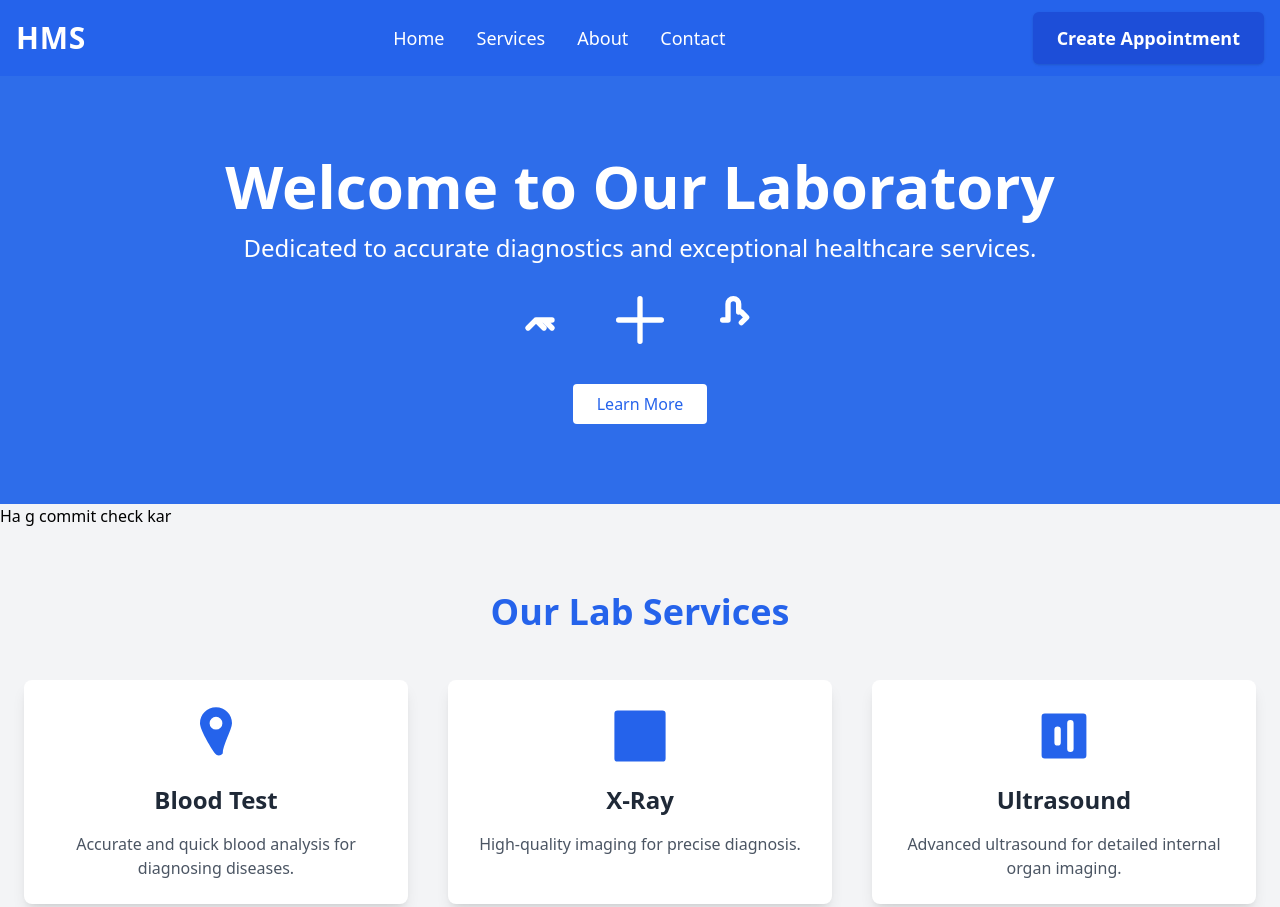
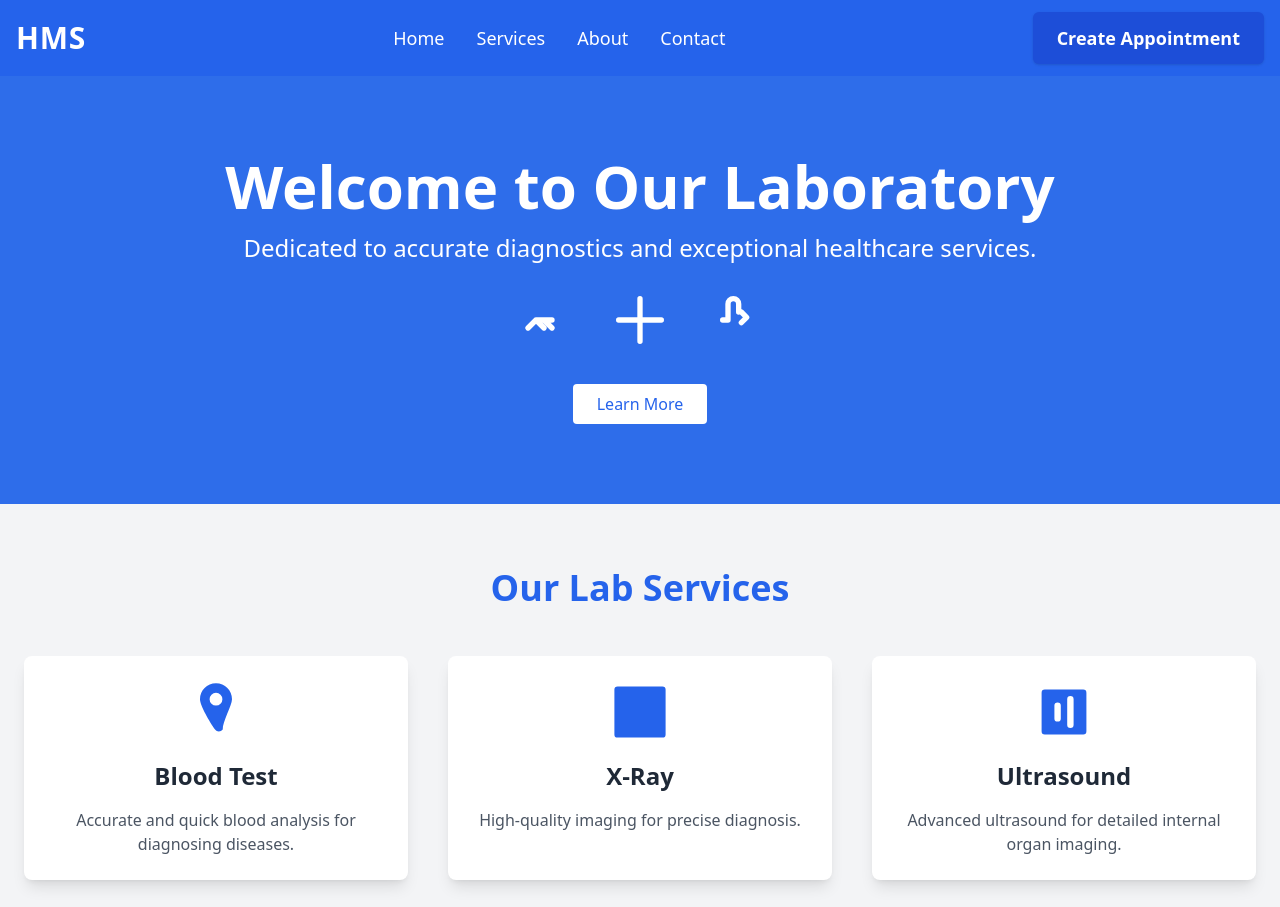
Before and after one commit to itxhamzamaqsood/test, a plain HTML site: page index.html in a window 1280 px wide. Shown: the top 907 px of the page. Drawn offline with nearby package versions, Linux system fonts and the light colour scheme; a script that the page names is missing.

Commit message:
Revert "checking reverting test"
This reverts commit 888982fac29013d7fedddc6a075cb63f1bdd564a.

```diff
--- a/index.html
+++ b/index.html
@@ -142,7 +142,7 @@ html {
       </button>
     </div>
   </section>
-  <h1>Ha g commit check kar</h1>
+
   <!-- Services Section -->
   <!-- Font Awesome CDN for Icons -->
   <script src="https://kit.fontawesome.com/a076d05399.js" crossorigin="anonymous"></script>
```
